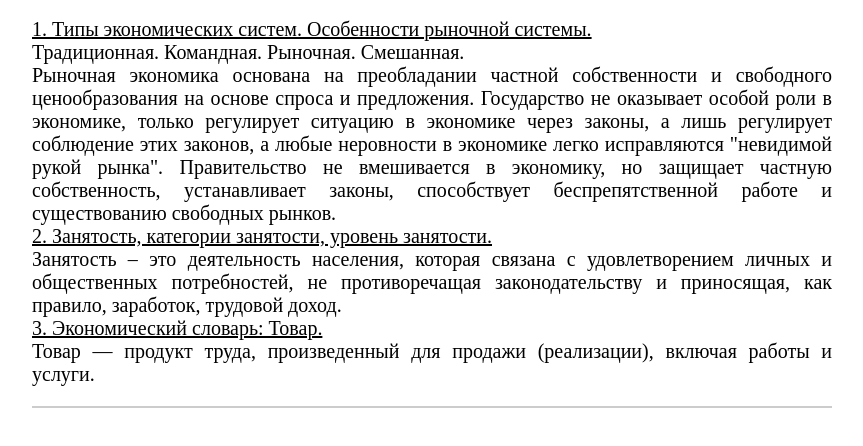
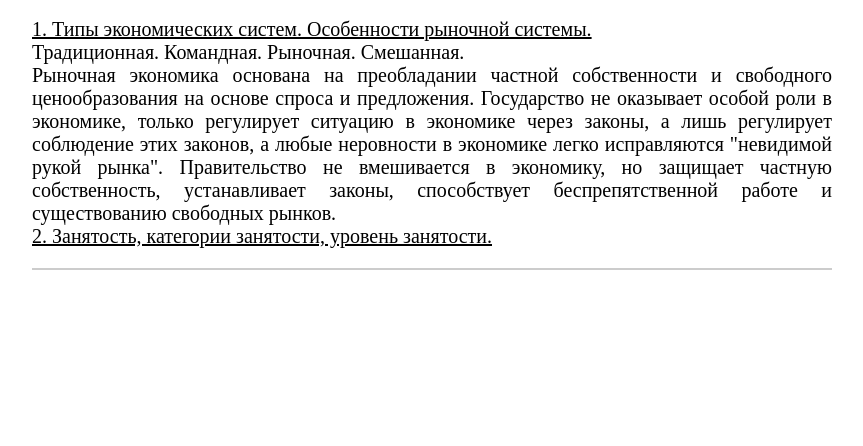
Before and after one commit to artemfreerunning/artemfreerunning.github.io, a plain HTML site: page index.html in a window 1280 px wide. Shown: the part 96-542 px from the top of the page, without its empty margins (208-1071 px from the left). Drawn offline with Linux system fonts and the light colour scheme; a web font is replaced by a local one.

Commit message:
Update index.html

```diff
--- a/index.html
+++ b/index.html
@@ -12,9 +12,6 @@
 			<span class="allotment">1. Типы экономических систем. Особенности рыночной системы.</span>
 			<br>Традиционная. Командная. Рыночная. Смешанная.<br>Рыночная экономика основана на преобладании частной собственности и свободного ценообразования на основе спроса и предложения. Государство не оказывает особой роли в экономике, только регулирует ситуацию в экономике через законы, а лишь регулирует соблюдение этих законов, а любые неровности в экономике легко исправляются "невидимой рукой рынка". Правительство не вмешивается в экономику, но защищает частную собственность, устанавливает законы, способствует беспрепятственной работе и существованию свободных рынков.<br>
 			<span class="allotment">2. Занятость, категории занятости, уровень занятости.</span>
-			<br>Занятость – это деятельность населения, которая связана с удовлетворением личных и общественных потребностей, не противоречащая законодательству и приносящая, как правило, заработок, трудовой доход.<br>
-			<span class="allotment">3. Экономический словарь: Товар.</span>
-			<br>Товар — продукт труда, произведенный для продажи (реализации), включая работы и услуги.</p>
 	</div>
 	<div class="block">
 
```
